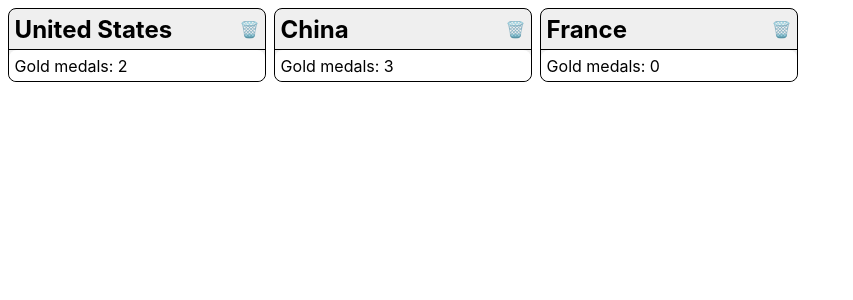
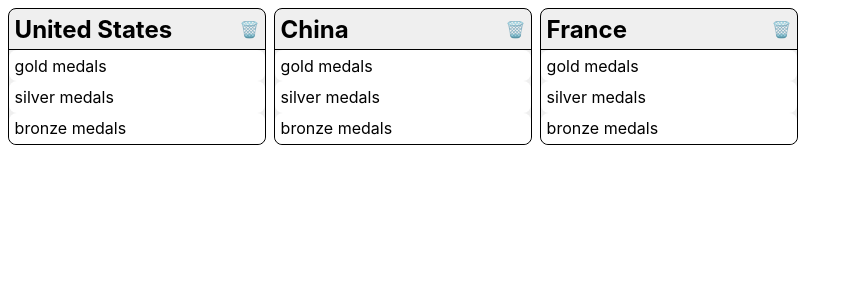
Before and after one commit to manderson116/medals-radix, a React (Vite) app: page / in a window 1280 px wide. Shown: the top 300 px of the page, without its empty margins (0-853 px from the left). Built offline with nearby package versions, Linux system fonts and the light colour scheme.

Commit message:
[3.02] Create Medal component 🚀 🐧 Medal component displays the medal name 🐧 Use the array.map function to render medals (gold, silver bronze) in the Country component

```diff
--- a/src/components/Country.jsx
+++ b/src/components/Country.jsx
@@ -1,3 +1,5 @@
+import Medal from "./Medal";
+
 function Country(props) {
   return (
     <div className="country">
@@ -10,7 +12,9 @@
           🗑️
         </div>
       </div>
-      <div className="medals">Gold medals: {props.country.gold}</div>
+      {props.medals.map((medal) => (
+        <Medal key={medal.id} medal={medal} />
+      ))}
     </div>
   );
 }
--- /dev/null
+++ b/src/components/Medal.jsx
@@ -0,0 +1,5 @@
+function Medal(props) {
+  return <div className="medals">{props.medal.name} medals</div>;
+}
+
+export default Medal;
```
